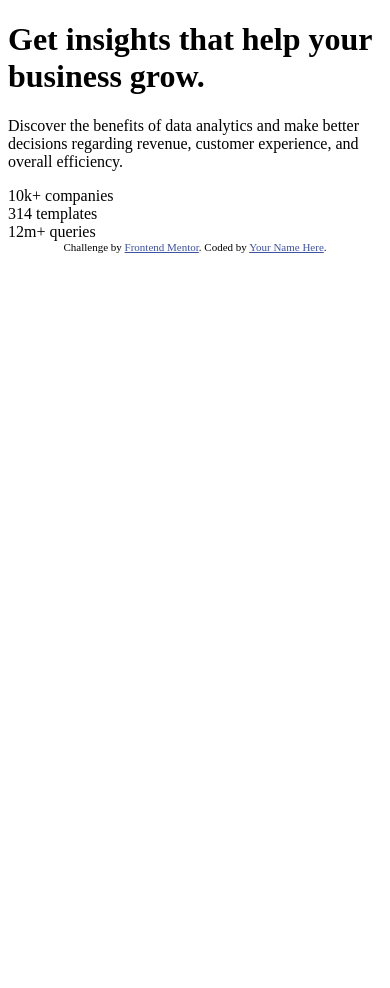
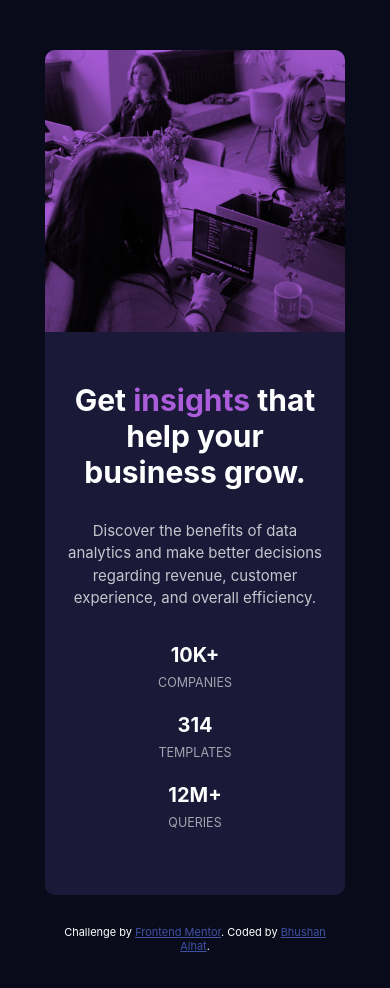
Before and after one commit to glitchy-Lord/stats-preview-card-component--fem-, a plain HTML site: page index.html in a window 390 px wide. Before the commit the page ends 844 px from the top, so only its background shows below. Drawn offline with Linux system fonts and the light colour scheme; a web font is replaced by a local one.

Commit message:
completed project

```diff
--- a/index.html
+++ b/index.html
@@ -24,21 +24,26 @@
 				color: hsl(228, 45%, 44%);
 			}
 		</style>
+
+		<link rel="stylesheet" href="./styles.css" />
 	</head>
 	<body>
 		<main>
-			<h1>Get insights that help your business grow.</h1>
-			<p>
-				Discover the benefits of data analytics and make better
-				decisions regarding revenue, customer experience, and overall
-				efficiency.
-			</p>
+			<section class="card">
+				<h1>Get <span>insights</span> that help your business grow.</h1>
+				<p>
+					Discover the benefits of data analytics and make better
+					decisions regarding revenue, customer experience, and
+					overall efficiency.
+				</p>
 
-			<section>
-				<div><span>10k+</span><span> companies</span></div>
-				<div><span>314</span><span> templates</span></div>
-				<div><span>12m+</span><span> queries</span></div>
+				<ul>
+					<li><span>10k+</span> companies</li>
+					<li><span>314</span> templates</li>
+					<li><span>12m+</span> queries</li>
+				</ul>
 			</section>
+			<section class="card-img"></section>
 		</main>
 
 		<div class="attribution">
@@ -47,7 +52,7 @@
 				href="https://www.frontendmentor.io?ref=challenge"
 				target="_blank"
 				>Frontend Mentor</a
-			>. Coded by <a href="#">Your Name Here</a>.
+			>. Coded by <a href="#">Bhushan Alhat</a>.
 		</div>
 	</body>
 </html>
--- /dev/null
+++ b/styles.css
@@ -0,0 +1,135 @@
+@import url('https://fonts.google.com/specimen/Inter');
+
+html {
+	font-size: 62.5%;
+	font-family: Inter;
+}
+
+* {
+	margin: 0;
+	padding: 0;
+	box-sizing: border-box;
+}
+
+li {
+	list-style-type: none;
+}
+
+body {
+	background-color: hsl(233, 47%, 7%);
+	min-height: 100vh;
+	color: white;
+
+	display: flex;
+	justify-content: center;
+	align-items: center;
+	flex-direction: column;
+
+	padding: 5rem;
+}
+
+main {
+	width: 100rem;
+	font-size: 1.5rem;
+	background-color: hsl(244, 38%, 16%);
+	border-radius: 1rem;
+	margin-bottom: 3rem;
+
+	display: grid;
+	grid-template-columns: 1fr 1fr;
+}
+
+.card {
+	padding: 8rem 7rem;
+}
+
+h1 {
+	font-size: 3rem;
+	color: hsl(0, 0%, 100%);
+	margin-bottom: 1em;
+}
+
+h1 span {
+	color: hsl(277, 64%, 61%);
+}
+
+p {
+	color: hsla(0, 0%, 100%, 0.75);
+	line-height: 1.5em;
+
+	margin-bottom: 4em;
+}
+
+ul {
+	display: flex;
+	justify-content: space-between;
+	margin-right: 3rem;
+
+	font-size: 1.25rem;
+	color: hsla(0, 0%, 100%, 0.6);
+}
+
+ul li {
+	text-transform: uppercase;
+}
+
+li span {
+	font-size: 2rem;
+	line-height: 2em;
+	display: block;
+
+	color: hsl(0, 0%, 100%);
+	font-weight: 700;
+}
+
+.card-img {
+	background: url('./images/image-header-desktop.jpg') hsl(277, 64%, 61%);
+	background-blend-mode: multiply;
+	background-size: cover;
+
+	border-radius: 0 1rem 1rem 0;
+}
+
+@media (max-width: 1024px) {
+	main {
+		grid-template-columns: 1fr;
+		grid-template-rows: 1fr 2fr;
+
+		width: 50rem;
+	}
+
+	.card {
+		padding: 4rem;
+	}
+
+	.card-img {
+		grid-row-start: 1;
+
+		border-radius: 1rem 1rem 0 0;
+	}
+}
+
+@media (max-width: 624px) {
+	main {
+		width: 30rem;
+		text-align: center;
+	}
+
+	.card {
+		width: 30rem;
+		padding: 5rem 2rem;
+	}
+
+	p {
+		margin-bottom: 2.5rem;
+	}
+
+	ul {
+		flex-direction: column;
+		margin-right: 0;
+	}
+
+	ul li {
+		margin-bottom: 1.5rem;
+	}
+}
```
